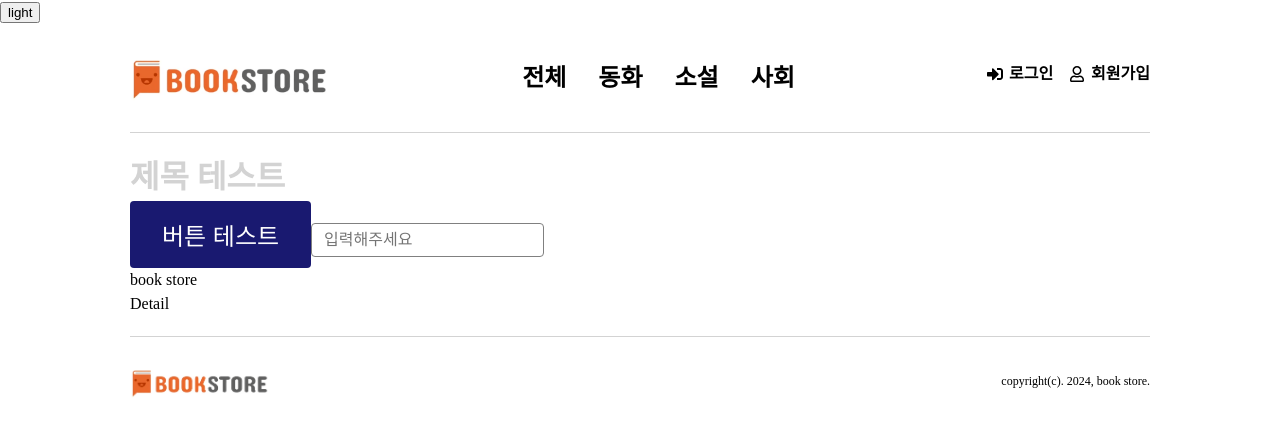
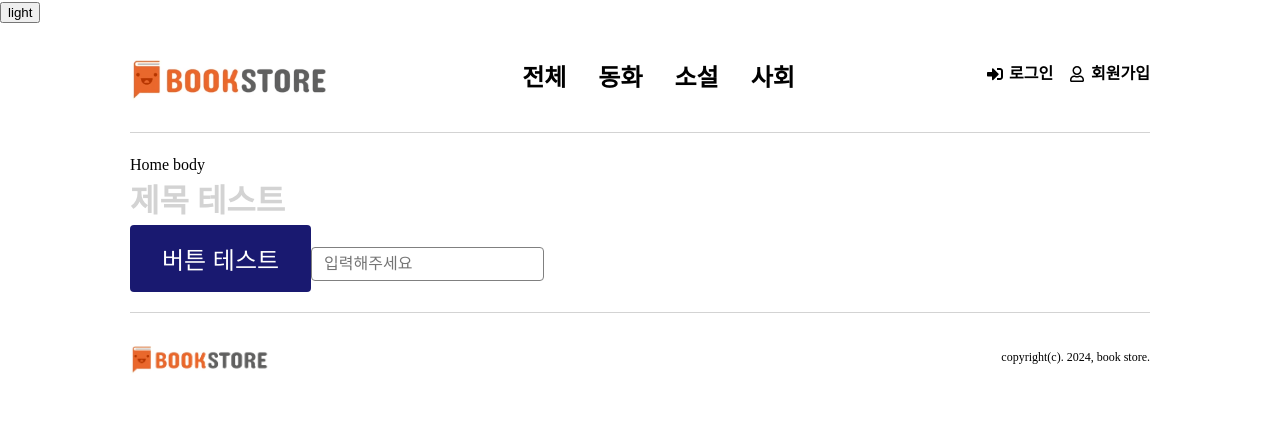
Before and after one commit to Ag-crane/devcourse-full-3, a React (Create React App) app in the folder 09-book-store/: page / in a window 1280 px wide. Shown: the top 436 px of the page. Built offline with nearby package versions, Linux system fonts and the light colour scheme.

Commit message:
라우터 작성

```diff
--- a/09-book-store/package.json
+++ b/09-book-store/package.json
@@ -10,10 +10,12 @@
     "@types/node": "^16.18.101",
     "@types/react": "^18.3.3",
     "@types/react-dom": "^18.3.0",
+    "@types/react-router-dom": "^5.3.3",
     "@types/styled-components": "^5.1.34",
     "react": "^18.3.1",
     "react-dom": "^18.3.1",
     "react-icons": "^5.2.1",
+    "react-router-dom": "^6.25.1",
     "react-scripts": "5.0.1",
     "sanitize.css": "^13.0.0",
     "styled-components": "^6.1.11",
--- a/09-book-store/src/App.tsx
+++ b/09-book-store/src/App.tsx
@@ -1,18 +1,27 @@
 import Layout from "./components/layout/Layout";
-import Detail from "./pages/Detail";
 import Home from "./pages/Home";
 import { BookStoreThemeProvider } from "./context/themeContext";
-import ThemeSwitcher from "./components/header/ThemeSwitcher";
+import { createBrowserRouter, RouterProvider } from "react-router-dom";
+import Error from "./components/common/Error";
+
+const router = createBrowserRouter([
+    {
+        path: "/",
+        element: <Layout><Home /></Layout>,
+        errorElement: <Error />,
+    },
+    {
+        path: "/books",
+        element: <Layout><div>도서 목록</div></Layout>
+    },
+
+]);
 
 function App() {
     return (
         <>
             <BookStoreThemeProvider>
-                <ThemeSwitcher />
-                <Layout>
-                    <Home />
-                    <Detail />
-                </Layout>
+                    <RouterProvider router={router}></RouterProvider>
             </BookStoreThemeProvider>
         </>
     );
--- /dev/null
+++ b/09-book-store/src/components/common/Error.tsx
@@ -0,0 +1,20 @@
+import { useRouteError } from "react-router-dom";
+
+interface RouteError {
+    statusText?: string;
+    message?: string;
+}
+
+function Error() {
+    const error = useRouteError() as RouteError;
+
+    return (
+        <div>
+            <h1>오류가 발생했습니다.</h1>
+            <p>다음과 같은 오류가 발생했습니다.</p>
+            <p>{error.statusText || error.message}</p>
+        </div>
+    );
+}
+
+export default Error;
--- a/09-book-store/src/components/common/Header.tsx
+++ b/09-book-store/src/components/common/Header.tsx
@@ -1,6 +1,7 @@
 import { styled } from "styled-components";
 import logo from "../../assets/images/logo.png";
 import { FaSignInAlt, FaRegUser } from "react-icons/fa";
+import { Link } from "react-router-dom";
 const CATEGORY = [
     { id: null, name: "전체" },
     { id: 0, name: "동화" },
@@ -12,21 +13,21 @@ function Header() {
     return (
         <HeaderStyle>
             <h1 className="logo">
-                <img src={logo} alt="book store"></img>
+                <Link to='/'><img src={logo} alt="book store"></img></Link>
             </h1>
             <nav className="category">
                 <ul>
                     {CATEGORY.map((item) => (
                         <li key={item.id}>
-                            <a
-                                href={
+                            <Link
+                                to={
                                     item.id === null
                                         ? `/books`
-                                        : `/books/?category_id=${item.id}`
+                                        : `/books/?cLinktegory_id=${item.id}`
                                 }
                             >
                                 {item.name}
-                            </a>
+                            </Link>
                         </li>
                     ))}
                 </ul>
@@ -34,10 +35,10 @@ function Header() {
             <nav className="auth">
                 <ul>
                     <li>
-                        <a href="/login"><FaSignInAlt/>로그인</a>
+                        <Link to="/login"><FaSignInAlt/>로그인</Link>
                     </li>
                     <li>
-                        <a href="/signup"><FaRegUser/>회원가입</a>
+                        <Link to="/signup"><FaRegUser/>회원가입</Link>
                     </li>
                 </ul>
 
--- a/09-book-store/src/context/themeContext.tsx
+++ b/09-book-store/src/context/themeContext.tsx
@@ -2,6 +2,7 @@ import { createContext, useEffect, useState } from "react";
 import { getTheme, ThemeName } from "../style/theme";
 import { ThemeProvider } from "styled-components";
 import { GlobalStyle } from "../style/global";
+import ThemeSwitcher from "../components/header/ThemeSwitcher";
 
 const DEFAULT_THEME = "light";
 const THEME_LOCAL_STORAGE_KEY = "theme";
@@ -34,6 +35,7 @@ export const BookStoreThemeProvider = ({children}: {children: React.ReactNode})
     return (
         <ThemeContext.Provider value={{themeName, toggleTheme}}>
             <ThemeProvider theme={getTheme(themeName)}>
+            <ThemeSwitcher/>
             <GlobalStyle themeName={themeName} />
             {children}
             </ThemeProvider>
--- a/09-book-store/src/pages/Home.tsx
+++ b/09-book-store/src/pages/Home.tsx
@@ -5,10 +5,14 @@ import Title from "../components/common/Title";
 const Home = () => {
     return (
         <>
-            <Title size="large" color="background">제목 테스트</Title>
-            <Button size="large" scheme="primary">버튼 테스트</Button>
+            <div>Home body</div>
+            <Title size="large" color="background">
+                제목 테스트
+            </Title>
+            <Button size="large" scheme="primary">
+                버튼 테스트
+            </Button>
             <InputText placeholder="입력해주세요" />
-            <div>book store</div>
         </>
     );
 };
```
Also changed, not shown: 1 other file (tests, documents, lock files or other folders).
